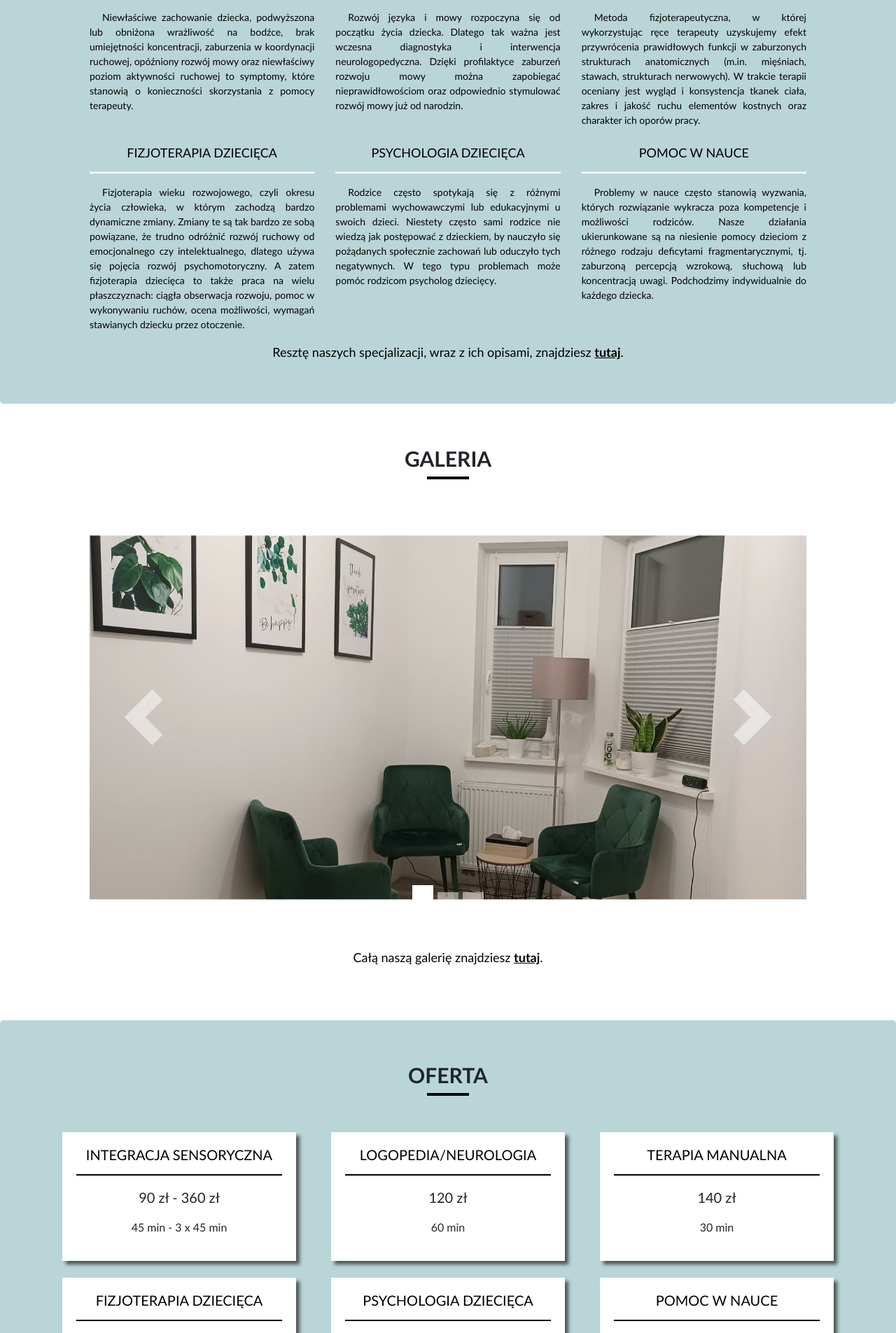
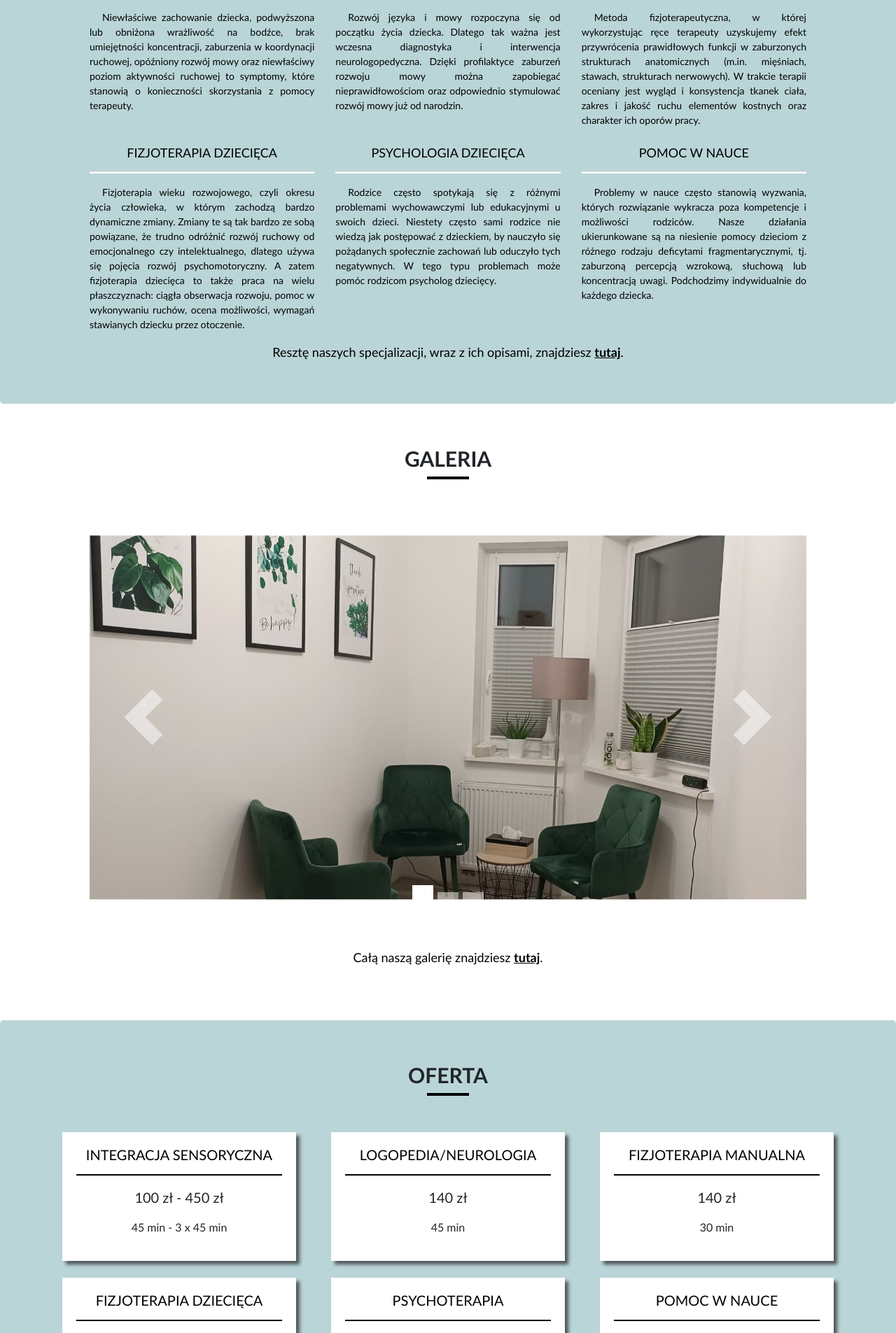
Before and after one commit to bjuzwicki/Projekt_Amini, a Django app: page / in a window 1280 px wide. Shown: the part 1680-3585 px from the top of the page at 70% size. Run offline with Django 3.2, Linux system fonts and the light colour scheme; parts of the project's set-up code (start-up, migrations or seed data) failed here and were passed over; some libraries are stand-ins or nearby versions.

Commit message:
minor changes

```diff
--- a/static/css/medium.css
+++ b/static/css/medium.css
@@ -3,7 +3,7 @@
     nav c
     {
         color: #000;
-        font-size: 0.8em;
+        font-size: 1em;
         padding: 10px;
     }
 
--- a/templates/strona_przedszkole/index.html
+++ b/templates/strona_przedszkole/index.html
@@ -239,7 +239,7 @@
                         <div class="price-box">
                             <h3>Integracja sensoryczna</h3>
                             <hr>
-                            <p class="price">90 zł - 360 zł</p>
+                            <p class="price">100 zł - 450 zł</p>
                             <p class="priceheader">45 min - 3 x 45 min</p>
                         </div>
                     </div>
@@ -247,13 +247,13 @@
                         <div class="price-box">
                             <h3>Logopedia/Neurologia</h3>
                             <hr>
-                            <p class="price">120 zł</p>
-                            <p class="priceheader">60 min</p>
+                            <p class="price">140 zł</p>
+                            <p class="priceheader">45 min</p>
                         </div>
                     </div>
                     <div class="col-md-6 col-xl-4">
                         <div class="price-box">
-                            <h3>Terapia manualna</h3>
+                            <h3>Fizjoterapia manualna</h3>
                             <hr>
                             <p class="price">140 zł</p>
                             <p class="priceheader">30 min</p>
@@ -269,9 +269,9 @@
                     </div>
                     <div class="col-md-6 col-xl-4">
                         <div class="price-box">
-                            <h3>Psychologia dziecięca</h3>
+                            <h3>Psychoterapia</h3>
                             <hr>
-                            <p class="price">140 zł</p>
+                            <p class="price">150 zł</p>
                             <p class="priceheader">60 min</p>
                         </div>
                     </div>
@@ -279,7 +279,7 @@
                         <div class="price-box">
                             <h3>Pomoc w nauce</h3>
                             <hr>
-                            <p class="price">80 zł - 120 zł</p>
+                            <p class="price">80 zł - 100 zł</p>
                             <p class="priceheader">40 min - 60 min</p>
                         </div>
                     </div>
```
